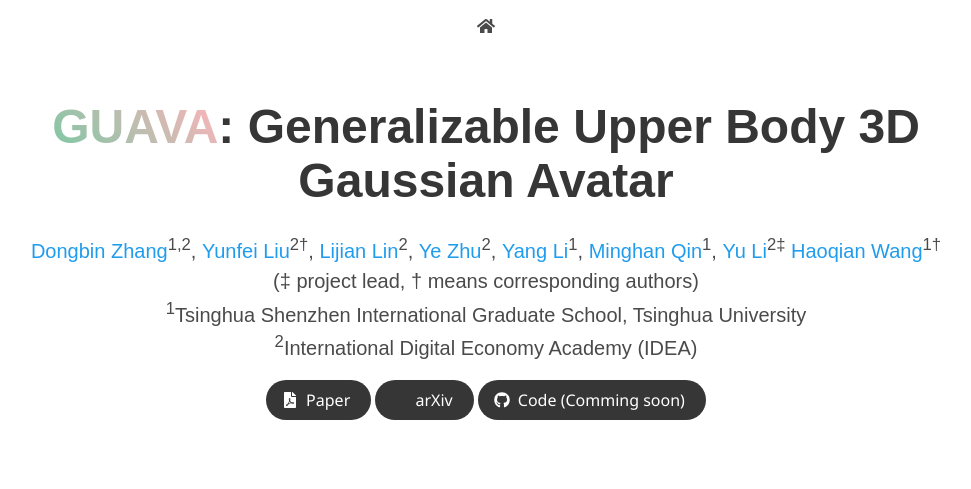
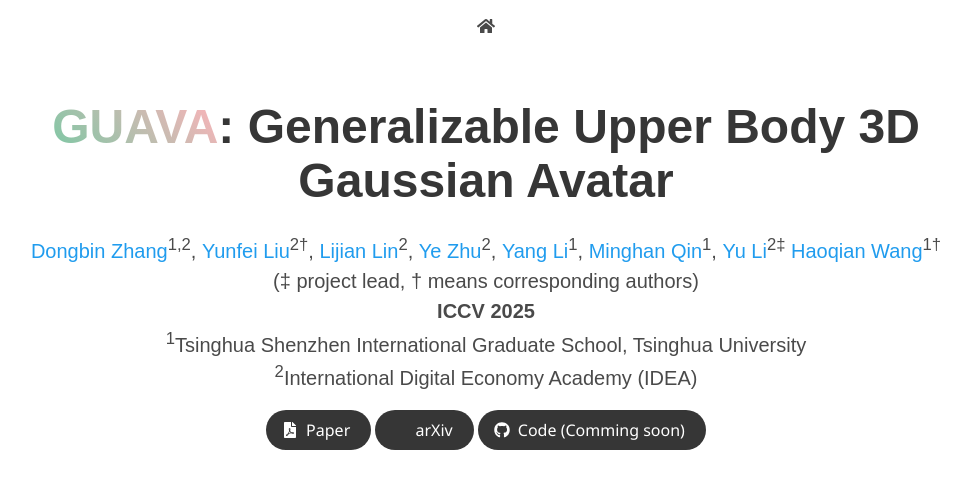
Before and after one commit to EastbeanZhang/EastbeanZhang.github.io, a Jekyll site: the page GUAVA/index.html, which Jekyll copies as it is, in a window 1280 px wide and 900 px high, cut to the strip 0-509 px from the top of the window. Shown: the top 489 px of the strip, without its empty margins (154-1125 px from the left). Built offline with Jekyll 4.4.1, drawn with Linux system fonts in a browser that asks for light colours; nearby versions of some CDN libraries; some web fonts are replaced; library files that are not in the unit come from our copies; a style sheet for code colours, icons or effects is not loaded.

Commit message:
Update index.html

```diff
--- a/GUAVA/index.html
+++ b/GUAVA/index.html
@@ -109,6 +109,10 @@
             <span class="author-block">
               (&#8225; project lead, &#134; means corresponding authors)
             </span>
+          </div>
+
+          <div class="is-size-5 publication-authors style="font-size: 28px;">
+            <span class="author-block"><b> ICCV 2025 </b></font></span>
           </div>
 
           <div class="is-size-5 publication-authors">
```
